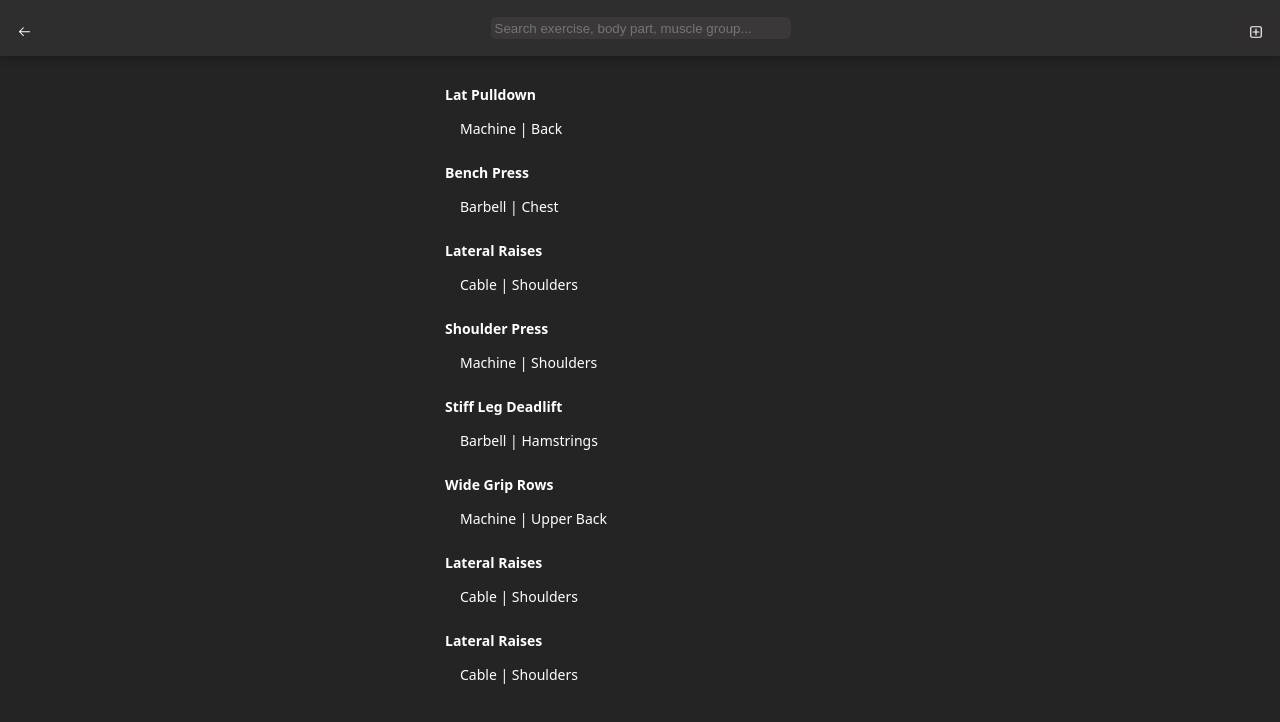
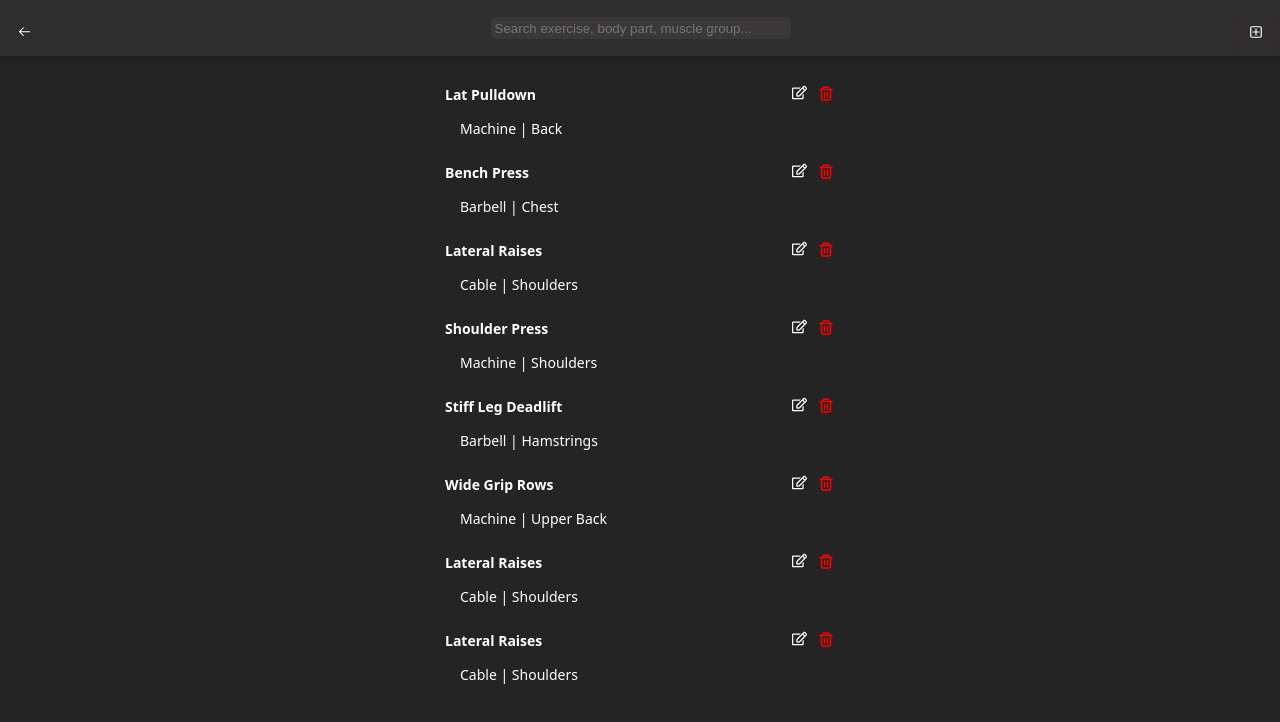
Before and after one commit to ink3rroll/Optymal, a React (Vite) app: page /session/add-exercise in a window 1280 px wide. Shown: the top 722 px of the page. Built offline with nearby package versions, Linux system fonts and the light colour scheme.

Commit message:
feat: exercises list item deletion

```diff
--- a/src/pages/ExerciseList.jsx
+++ b/src/pages/ExerciseList.jsx
@@ -6,11 +6,15 @@ import { useLocation, useNavigate } from 'react-router-dom'
 import { CurrentSessionContext } from '../contexts/CurrentSession'
 import { GoArrowLeft } from 'react-icons/go'
 import { ExercisesContext } from '../contexts/Exercises'
+import { CgTrash } from 'react-icons/cg'
+import { FaRegEdit } from 'react-icons/fa'
+import useConfirm from '../hooks/Confirm'
 
 export default function ExerciseList() {
     const {exercisesContext, setExercisesContext} = useContext(ExercisesContext)
     const location = useLocation()
     const navigate = useNavigate()
+    const { confirm, ConfirmDialog } = useConfirm()
     const [appearModal, setAppearModal] = useState(false)
     const [searchQuery, setSearchQuery] = useState(null)
     const [filteredList, setFilteredList] = useState(null)
@@ -56,6 +60,14 @@ export default function ExerciseList() {
         setAppearModal(false)
     }
 
+    async function deleteExercise(index) {
+        const ok = await confirm("Are sure you want to delete this exercise? ")
+
+        if (!ok) return
+
+        setExercisesList(exercisesList.filter((exercise, i) => i !== index))
+    }
+
     useEffect(() => {
         if (searchQuery === null) return
         setFilteredList(exercisesList.filter((exercise) => {
@@ -80,6 +92,8 @@ export default function ExerciseList() {
 
             }/>
 
+            {ConfirmDialog}
+
             { appearModal && (
                 <>
                     <div className='add-exercise-modal' onClick={() => setAppearModal(false)}>
@@ -97,14 +111,21 @@ export default function ExerciseList() {
                 </>
             ) }
 
-            <div style={{ paddingBottom: location.pathname !== "/session/add-exercise" && '3.5em' }} className="container">
+            <div key={location.pathname} style={{ paddingBottom: location.pathname !== "/session/add-exercise" ? '3.5em' : '0' }} className="container">
                 { filteredList === null || searchQuery.length === 0 ? exercisesList.length > 0 ? exercisesList.map((exercise, i) => {
                     return (
                         <div key={i} className='exercise-row'>
+
                             <button onClick={() => addExercise(exercise)} disabled={location.pathname === "/exercise-list"}>
-                                <h4>{exercise.name}</h4>
+                                <h4>{exercise.name}
+                                </h4>
                                 <p>{exercise.type} | {exercise.musclePart}</p>
+
                             </button>
+                            <div className='actions'>
+                                        <button ><FaRegEdit size={15}/></button>
+                                        <button onClick={() => deleteExercise(i)}><CgTrash color='red' size={18}/></button>
+                            </div>
                         </div>
                     )
                 }) : <div style={{ display: 'flex', textAlign: 'center', minHeight: '200px', alignItems: 'center', alignSelf: 'center' }}>No exercises</div> : (
--- a/src/pages/ExerciseSession.jsx
+++ b/src/pages/ExerciseSession.jsx
@@ -277,8 +277,6 @@ export default function ExerciseSession() {
                     <button>Finish Workout</button>
                     <button onClick={() => handleDiscardSession()}>Discard Session</button>
                 </div>
-
-
             </div>
         </>
 
--- a/src/styles/ExerciseList.css
+++ b/src/styles/ExerciseList.css
@@ -1,3 +1,6 @@
+/* * {
+    outline: solid;
+} */
 
 
 .search-bar {
@@ -45,7 +48,13 @@
 }
 
 .exercise-row {
+    display: flex;
     height: fit-content;
+}
+
+.exercise-row div {
+    width: fit-content;
+    display: flex;
 }
 
 .exercise-row button {
@@ -121,3 +130,19 @@
 .cancel-btn:hover {
     border: transparent;
 }
+
+h4 {
+    display: flex;
+    justify-content: space-between;
+}
+
+h4 div {
+    display: flex;
+    gap: 5px;
+}
+
+h4 button {
+    width: fit-content;
+    text-align: center;
+    justify-content: center;
+}
```
